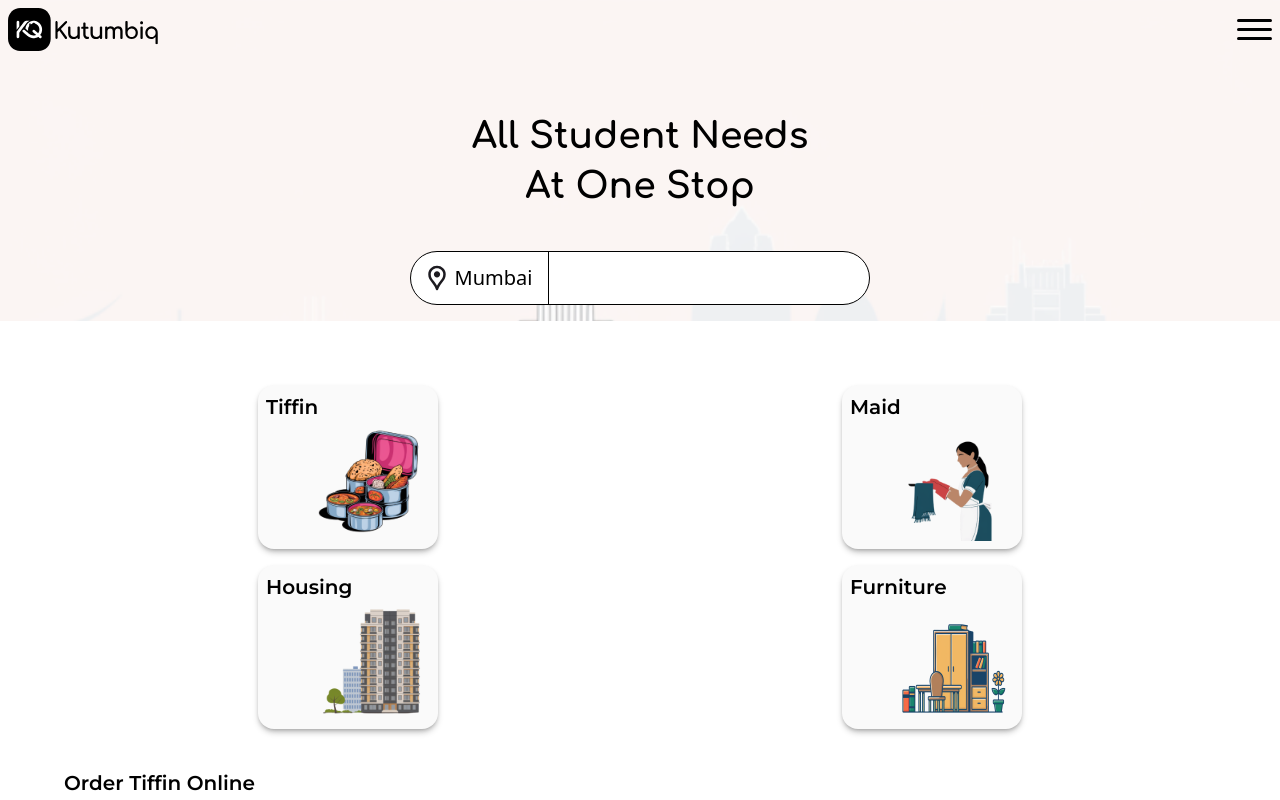
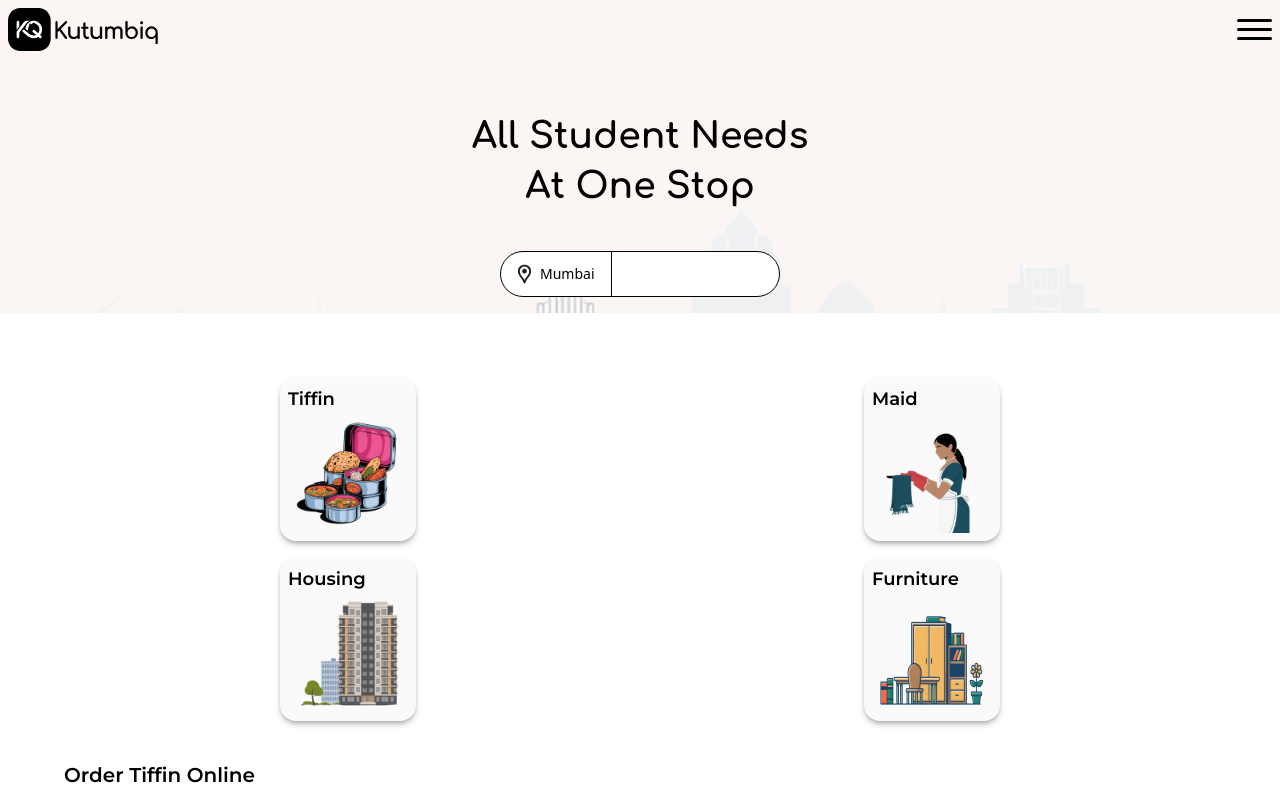
Before and after one commit to pankajrampawar/kutumbiq, a Next.js app: page / in a window 1280 px wide. Shown: the top 800 px of the page. Built offline with nearby package versions, Linux system fonts and the light colour scheme.

Commit message:
corrected navbar updates

```diff
--- a/app/components/home/hero.js
+++ b/app/components/home/hero.js
@@ -8,7 +8,7 @@ export default function Hero() {
         <header className="w-full bg-cover" style={{ backgroundImage: "url('/heroBg.png')" }}
 
         >
-            <div className="fixed top-0 w-full left-0">
+            <div className="fixed top-0  w-screen">
                 <Navbar />
             </div>
 
@@ -20,18 +20,18 @@ export default function Hero() {
 
                 {/* location and input box here */}
                 <div className="flex w-full justify-center mt-10">
-                    <div className="flex  border border-black rounded-full bg-white">
+                    <div className="flex  border border-black rounded-full bg-white max-w-[280px] ">
                         {/* location here */}
-                        <section className="flex gap-2 border-r border-black px-4 py-3 items-center">
-                            <div>
+                        <section className="flex gap-2 border-r border-black px-2 py-2 sm:px-4 sm:py-3 items-center min-w-fit">
+                            <div className="min-w-fit">
                                 <Image
                                     src="/locationPointer.svg"
                                     alt="Location Pin"
-                                    width="20"
-                                    height="20"
+                                    width="15"
+                                    height="15"
                                 />
                             </div>
-                            <div className="text-xl">
+                            <div className="text-sm">
                                 Mumbai
                             </div>
                         </section>
--- a/app/components/home/maidSection.js
+++ b/app/components/home/maidSection.js
@@ -20,7 +20,7 @@ export default function MaidSection() {
                     <HolderCard
                         src="/maidCleaning.png"
                         alt="maid holding a cloth and cleaning a surface, an illustration to showcase our cleaning service we offer."
-                        title="House Cleaning"
+                        title="Cleaning"
                         href="/maid"
                     />
                 </li>
--- a/app/components/navbar.js
+++ b/app/components/navbar.js
@@ -61,7 +61,7 @@ export default function Navbar() {
     }
 
     return (
-        <div className="p-2 flex justify-between w-full relative">
+        <div className="p-2 flex justify-between w-full">
             <h3 className="relative z-10">
                 <Image
                     src="/kutumbiq.svg"
@@ -94,7 +94,7 @@ export default function Navbar() {
                 </button>
             </div>
 
-            <div className={`absolute w-full ${isMenuOpen ? "translate-x-0 opacity-100" : "-translate-x-full opacity-0"} bg-white h-screen transition-all ease-in-out duration-500`}>
+            <div className={`absolute w-screen h-screen bg-black text-white top-0 left-0 ${isMenuOpen ? "translate-x-0" : "-translate-x-full"} bg-white h-screen transition-all ease-in-out duration-500`}>
                 <NavItems />
             </div>
         </div>
--- a/app/ui/holderCard.js
+++ b/app/ui/holderCard.js
@@ -6,12 +6,12 @@ import { montserrat } from "./fonts"
 
 export default function HolderCard({ src, alt, title, href }) {
     return (
-        <div className="bg-[#FAFAFA] hover:shadow-lg  min-w-[180px] flex justify-center items-center p-2 rounded-2xl shadow-md shadow-black/25 hover:shadow-black/25">
+        <div className="bg-[#FAFAFA] hover:shadow-lg  min-w-[130px] flex justify-center items-center p-2 rounded-2xl shadow-md shadow-black/25 hover:shadow-black/25">
             <Link
                 href={href}
                 className="w-full"
             >
-                <h2 className={`text-xl font-semibold ${montserrat.className}`}>
+                <h2 className={`text-lg font-semibold ${montserrat.className}`}>
                     {title}
                 </h2>
                 <div className="flex justify-end">
```
